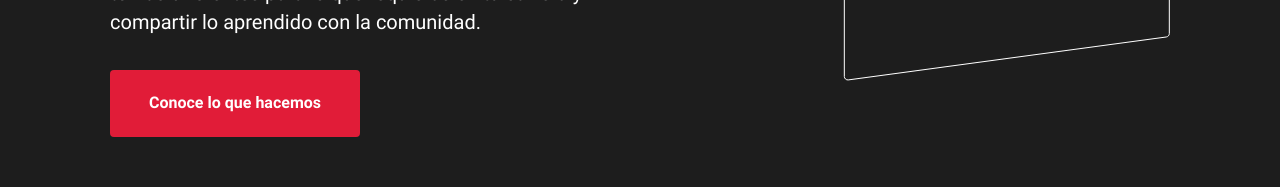
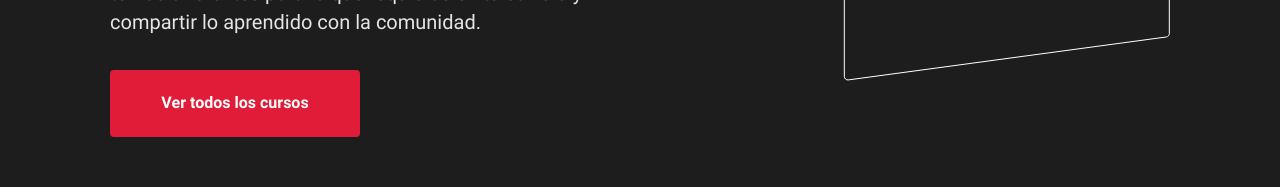
Before and after one commit to JCruz-Dev/community-code, a Next.js app: page / in a window 1280 px wide. Shown: the part 1020-1207 px from the top of the page. Built offline with nearby package versions, Linux system fonts and the light colour scheme.

Commit message:
fix: updates container after pseudoelement dimensions.

```diff
--- a/src/components/study/index.tsx
+++ b/src/components/study/index.tsx
@@ -17,10 +17,13 @@ const StudyStyled = styled.div`
     display: flex;
     width: 100%;
     max-width: 720px;
+    @media screen and (min-width: 834px) {
+      max-width: 780px;
+    }
     ${({ theme }) => theme.Mediaquery.medium} {
       max-width: 1300px;
     }
-    height: 400px;
+    height: 350px;
     background-color: #1d1d1d;
     position: absolute;
     bottom: -120px;
@@ -39,9 +42,13 @@ const StudyContainerColorStyled = styled.div`
   align-items: center;
   background-color: #1d1d1d;
   z-index: 1;
-
   ${({ theme }) => theme.Mediaquery.small} {
     margin-top: 100px;
+    border-top-left-radius: 10px;
+    border-top-right-radius: 10px;
+  }
+  @media screen and (min-width: 834px) {
+    max-width: 780px;
   }
   ${({ theme }) => theme.Mediaquery.medium} {
     max-width: 1300px;
@@ -59,10 +66,12 @@ const StudyContainerStyled = styled.div`
   align-items: center;
   position: relative;
   ${({ theme }) => theme.Mediaquery.extrasmall} {
-    padding: 80px 30px;
+    padding: 4rem 0;
   }
   ${({ theme }) => theme.Mediaquery.small} {
-    padding: 60px 40px;
+    padding: 60px 16px;
+    border-top-left-radius: 10px;
+    border-top-right-radius: 10px;
   }
   ${({ theme }) => theme.Mediaquery.medium} {
     padding: 80px 40px;
@@ -80,21 +89,23 @@ const TitleContainerStyled = styled.div`
     align-items: flex-start;
   }
   h1 {
-    font-family: Roboto;
-    font-style: normal;
-    font-weight: bold;
-    font-size: 25px;
-    line-height: 149.2%;
+    font: normal 500 25px/149.2% 'Roboto';
     text-align: center;
-    max-width: 320px;
     color: #ffffff;
-    margin: 0px 10px;
-    margin-bottom: 32px;
+    margin-bottom: 24px;
+    ${({ theme }) => theme.Mediaquery.mini} {
+      padding-top: 2rem;
+    }
+    ${({ theme }) => theme.Mediaquery.extrasmall} {
+      padding-top: 0;
+      margin-bottom: 32px;
+    }
     ${({ theme }) => theme.Mediaquery.small} {
       text-align: left;
       font-size: 25px;
       line-height: 149.2%;
       max-width: 347px;
+      margin-right: 0;
     }
     ${({ theme }) => theme.Mediaquery.medium} {
       text-align: left;
@@ -104,20 +115,25 @@ const TitleContainerStyled = styled.div`
     }
   }
   p {
-    font-family: Roboto;
-    font-style: normal;
-    font-weight: normal;
-    font-size: 16px;
-    line-height: 149.2%;
+    font: normal 400 1rem/149.2% 'Roboto';
     text-align: center;
-    color: #ffffff;
+    color: #e6e5e5;
     max-width: 320px;
     margin-bottom: 32px;
+    ${({ theme }) => theme.Mediaquery.mini} {
+      line-height: 1.5rem;
+    }
+    ${({ theme }) => theme.Mediaquery.small} {
+      max-width: 532px;
+    }
+
     ${({ theme }) => theme.Mediaquery.medium} {
       text-align: left;
       font-size: 20px;
       line-height: 149.2%;
-      max-width: 550px;
+    }
+    ${({ theme }) => theme.Mediaquery.large} {
+      max-width: 551px;
     }
   }
 `;
@@ -128,6 +144,9 @@ const VideoContainerStyled = styled.div`
   align-items: center;
   justify-content: center;
   flex-wrap: wrap;
+  ${({ theme }) => theme.Mediaquery.large} {
+    justify-content: flex-start;
+  }
 `;
 
 const TitleContainerFullStyled = styled.div`
@@ -160,7 +179,7 @@ const ComponentStudy: React.FC = () => {
                 distintos cursos con temas diferentes para lo que requieras en tu carrera y compartir lo
                 aprendido con la comunidad.
               </p>
-              <ButtonShared>Conoce lo que hacemos</ButtonShared>
+              <ButtonShared>Ver todos los cursos</ButtonShared>
             </TitleContainerStyled>
             <StudtyImg />
           </TitleContainerFullStyled>
```
